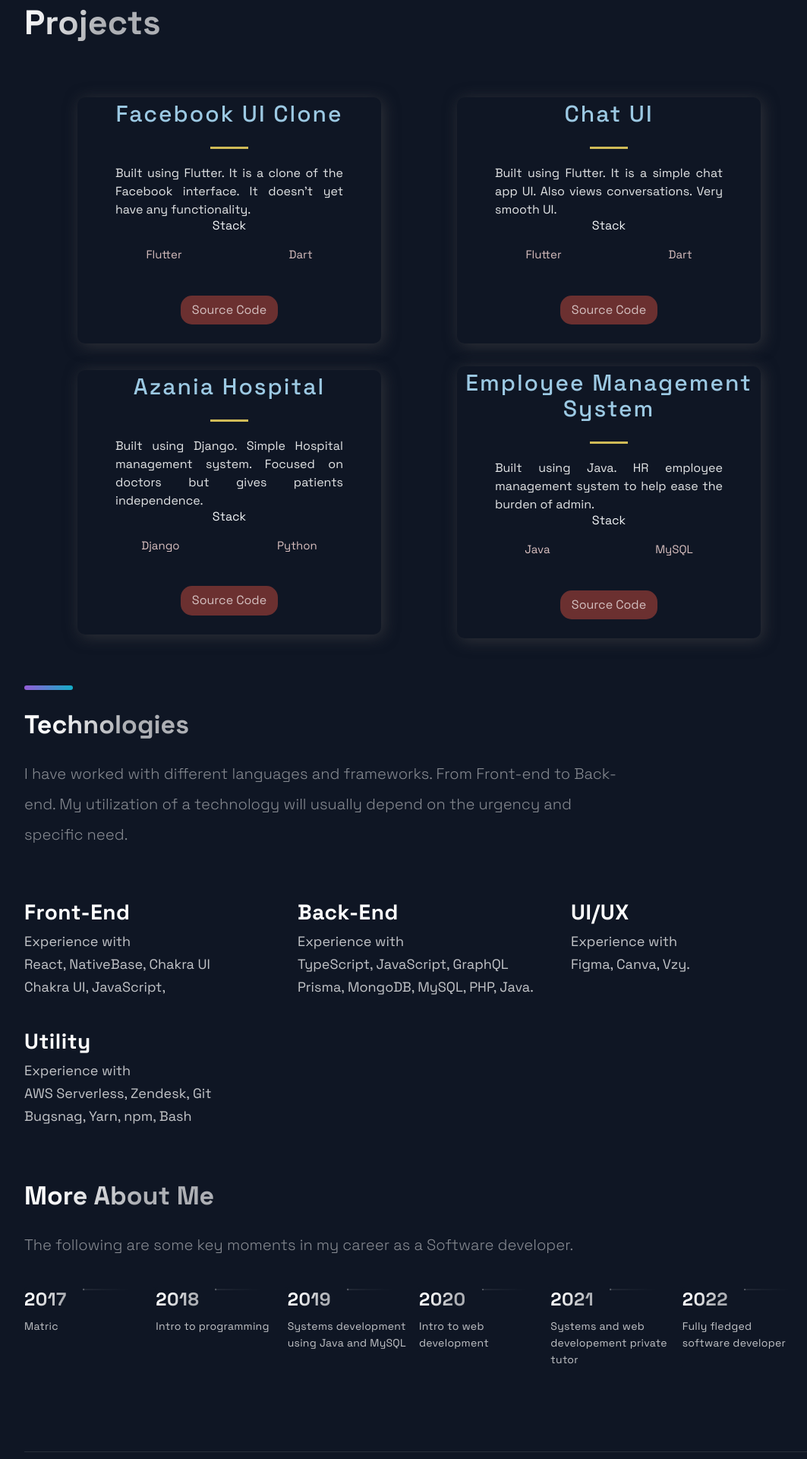
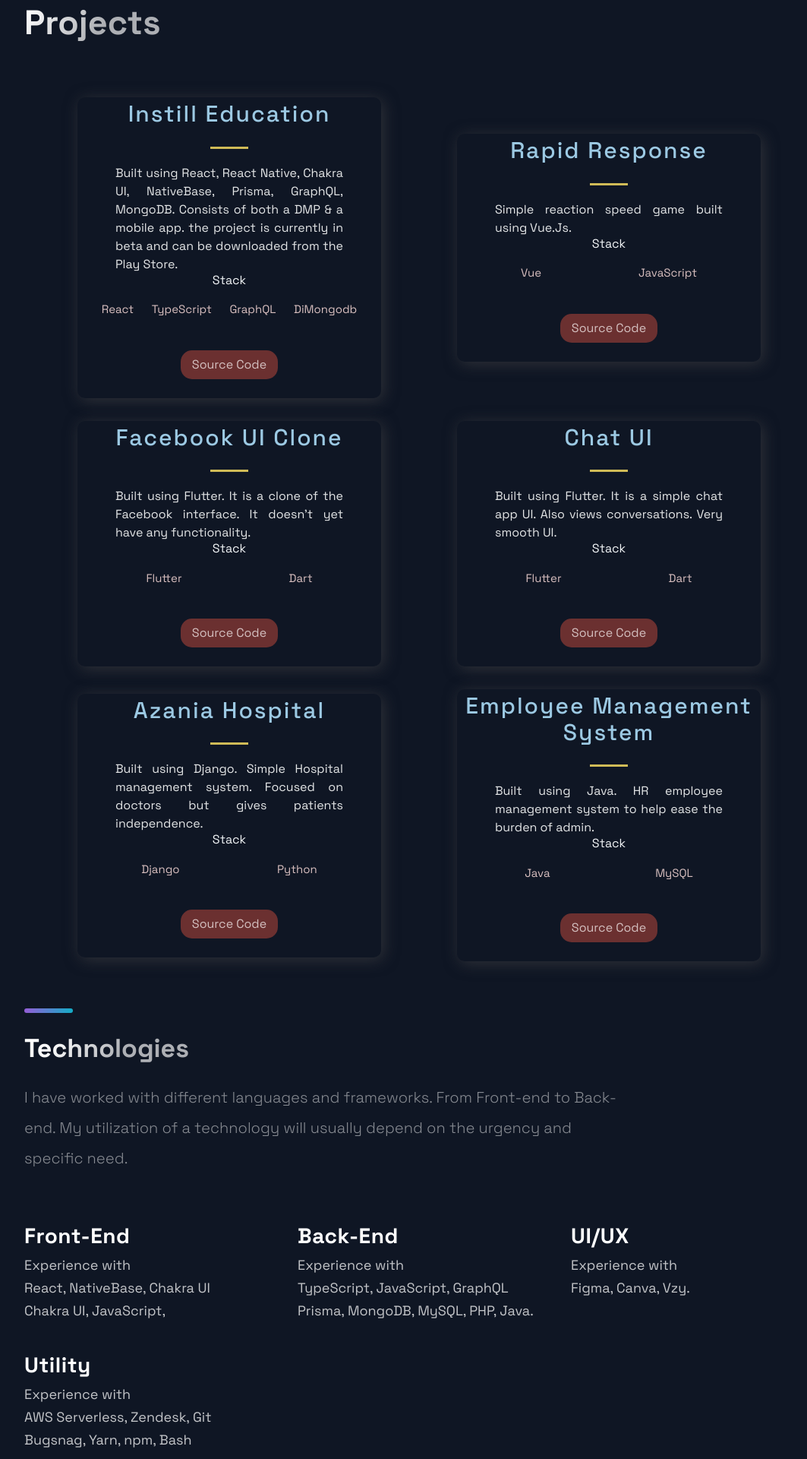
Before and after one commit to MembaMcetywa/Portfolio-site, a Next.js app: page / in a window 1280 px wide. Shown: the part 780-2700 px from the top of the page at 76% size, without its empty margins (88-1151 px from the left). Built offline with nearby package versions, Linux system fonts and the light colour scheme.

Commit message:
feature: added latest projects

```diff
--- a/src/constants/constants.js
+++ b/src/constants/constants.js
@@ -1,43 +1,64 @@
+import { DiMongodb } from "react-icons/di";
+
 export const projects = [
   {
-    title: 'Facebook UI Clone',
-    description: "Built using Flutter. It is a clone of the Facebook interface. It doesn't yet have any functionality.",
-    tags: ['Flutter', 'Dart'],
-    source: 'https://github.com/MembaMcetywa/facebook_clone',
+    title: "Instill Education",
+    description:
+      "Built using React, React Native, Chakra UI, NativeBase, Prisma, GraphQL, MongoDB. Consists of both a DMP & a mobile app. the project is currently in beta and can be downloaded from the Play Store.",
+    tags: ["React", "TypeScript", "GraphQL", "DiMongodb"],
+    source: "https://instill.education",
 
     id: 0,
   },
   {
-    title: 'Chat UI',
-    description:"Built using Flutter. It is a simple chat app UI. Also views conversations. Very smooth UI.",
-    tags: ['Flutter', 'Dart'],
-    source: 'https://github.com/MembaMcetywa/zima_chat',
+    title: "Rapid Response",
+    description: "Simple reaction speed game built using Vue.Js. ",
+    tags: ["Vue", "JavaScript"],
+    source: "https://github.com/MembaMcetywa/rapid-response",
+
     id: 1,
   },
   {
-    title: 'Azania Hospital',
-    description: "Built using Django. Simple Hospital management system. Focused on doctors but gives patients independence.",
-    tags: ['Django', 'Python'],
-    source: 'https://github.com/MembaMcetywa/azanianhospital',
+    title: "Facebook UI Clone",
+    description:
+      "Built using Flutter. It is a clone of the Facebook interface. It doesn't yet have any functionality.",
+    tags: ["Flutter", "Dart"],
+    source: "https://github.com/MembaMcetywa/facebook_clone",
+
     id: 2,
+  },
+  {
+    title: "Chat UI",
+    description:
+      "Built using Flutter. It is a simple chat app UI. Also views conversations. Very smooth UI.",
+    tags: ["Flutter", "Dart"],
+    source: "https://github.com/MembaMcetywa/zima_chat",
+    id: 3,
+  },
+  {
+    title: "Azania Hospital",
+    description:
+      "Built using Django. Simple Hospital management system. Focused on doctors but gives patients independence.",
+    tags: ["Django", "Python"],
+    source: "https://github.com/MembaMcetywa/azanianhospital",
+    id: 4,
   },
 
   {
-    title: 'Employee Management System',
-    description: "Built using Java. HR employee management system to help ease the burden of admin.",
-    tags: ['Java', 'MySQL'],
-    source: 'https://github.com/MembaMcetywa/Boston-Employee-Management-System',
-    id: 3,
+    title: "Employee Management System",
+    description:
+      "Built using Java. HR employee management system to help ease the burden of admin.",
+    tags: ["Java", "MySQL"],
+    source: "https://github.com/MembaMcetywa/Boston-Employee-Management-System",
+    id: 5,
   },
-
-
 ];
 
 export const TimeLineData = [
-  { year: 2017, text: 'Matric', },
-  { year: 2018, text: 'Intro to programming', },
-  { year: 2019, text: 'Systems development using Java and MySQL', },
-  { year: 2020, text: 'Intro to web development', },
-  { year: 2021, text: 'Systems and web developement private tutor', },
-  { year: 2022, text: 'Fully fledged software developer', },
+  { year: 2018, text: "Intro to programming" },
+  { year: 2019, text: "Systems development using Java and MySQL" },
+  { year: 2020, text: "Intro to web development" },
+  { year: 2021, text: "Systems and web developement private tutor" },
+  { year: 2022, text: "Software developer intern" },
+  { year: 2023, text: "Junior Software developer" },
 ];
```
